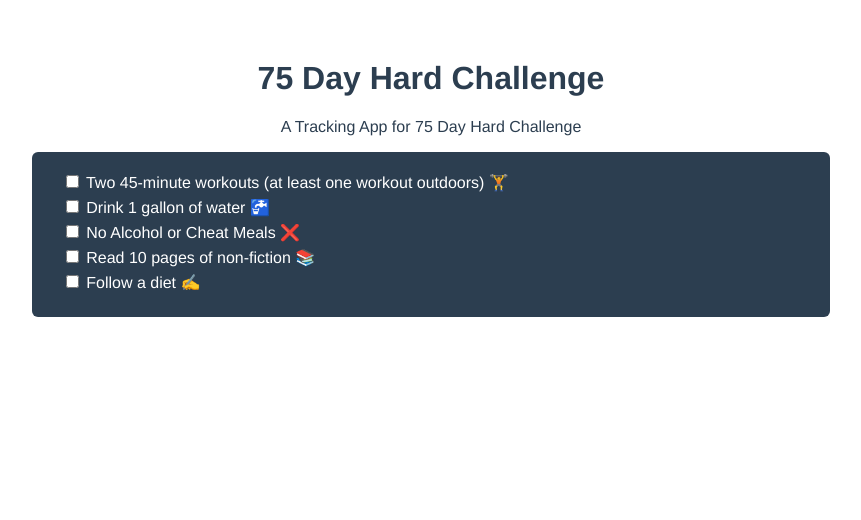
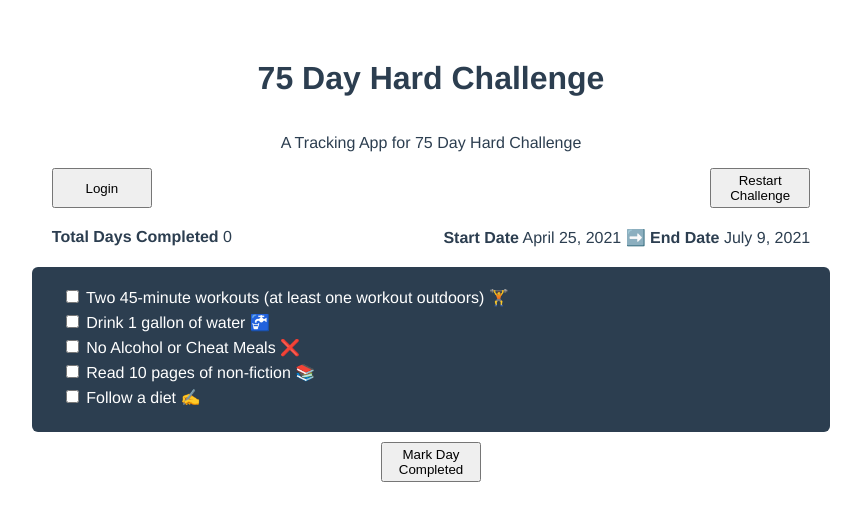
Before and after one commit to riceball1/75-day-hard, a Vue app: page / in a window 1280 px wide. Shown: the top 520 px of the page, without its empty margins (209-1070 px from the left). Built offline with nearby package versions, Linux system fonts and the light colour scheme.

Commit message:
Added more controls

```diff
--- a/src/components/MainPage.vue
+++ b/src/components/MainPage.vue
@@ -1,9 +1,24 @@
 <template>
   <div class="mainpage">
-    <h1>{{ msg }}</h1>
-    <p>
-      A Tracking App for 75 Day Hard Challenge
-    </p>
+    <header>
+      <h1>{{ msg }}</h1>
+      <div class="header-subsection">
+        <p>
+          A Tracking App for 75 Day Hard Challenge
+        </p>
+        <div class="header-controls">
+          <button class="login">Login</button>
+          <button>Restart Challenge</button>
+        </div>
+      </div>
+    </header>
+
+    <div class="tracker">
+      <div><b>Total Days Completed</b> 0</div>
+      <div>
+        <b>Start Date</b> April 25, 2021 ➡️ <b>End Date</b> July 9, 2021
+      </div>
+    </div>
     <ul class="list">
       <li>
         <input type="checkbox" /> Two 45-minute workouts (at least one workout
@@ -14,6 +29,9 @@
       <li><input type="checkbox" /> Read 10 pages of non-fiction 📚</li>
       <li><input type="checkbox" /> Follow a diet ✍️</li>
     </ul>
+    <div class="list-footer">
+      <button>Mark Day Completed</button>
+    </div>
   </div>
 </template>
 
@@ -43,6 +61,11 @@ a {
   color: #42b983;
 }
 
+button {
+  width: 100px;
+  height: 40px;
+}
+
 .list {
   width: 60%;
   margin: 10px auto;
@@ -57,4 +80,30 @@ a {
   text-align: left;
   margin-bottom: 5px;
 }
+
+.tracker {
+  margin: 10px auto;
+  padding: 10px;
+  display: flex;
+  justify-content: space-between;
+  width: 60%;
+}
+
+.header-subsection {
+  display: flex;
+  flex-direction: column;
+  justify-content: space-evenly;
+  width: 60%;
+   margin: 10px auto;
+}
+
+.header-controls {
+  display: flex;
+  justify-content: space-between;
+}
+
+.list-footer {
+  width: 60%;
+  margin: 10px auto;
+}
 </style>
```
